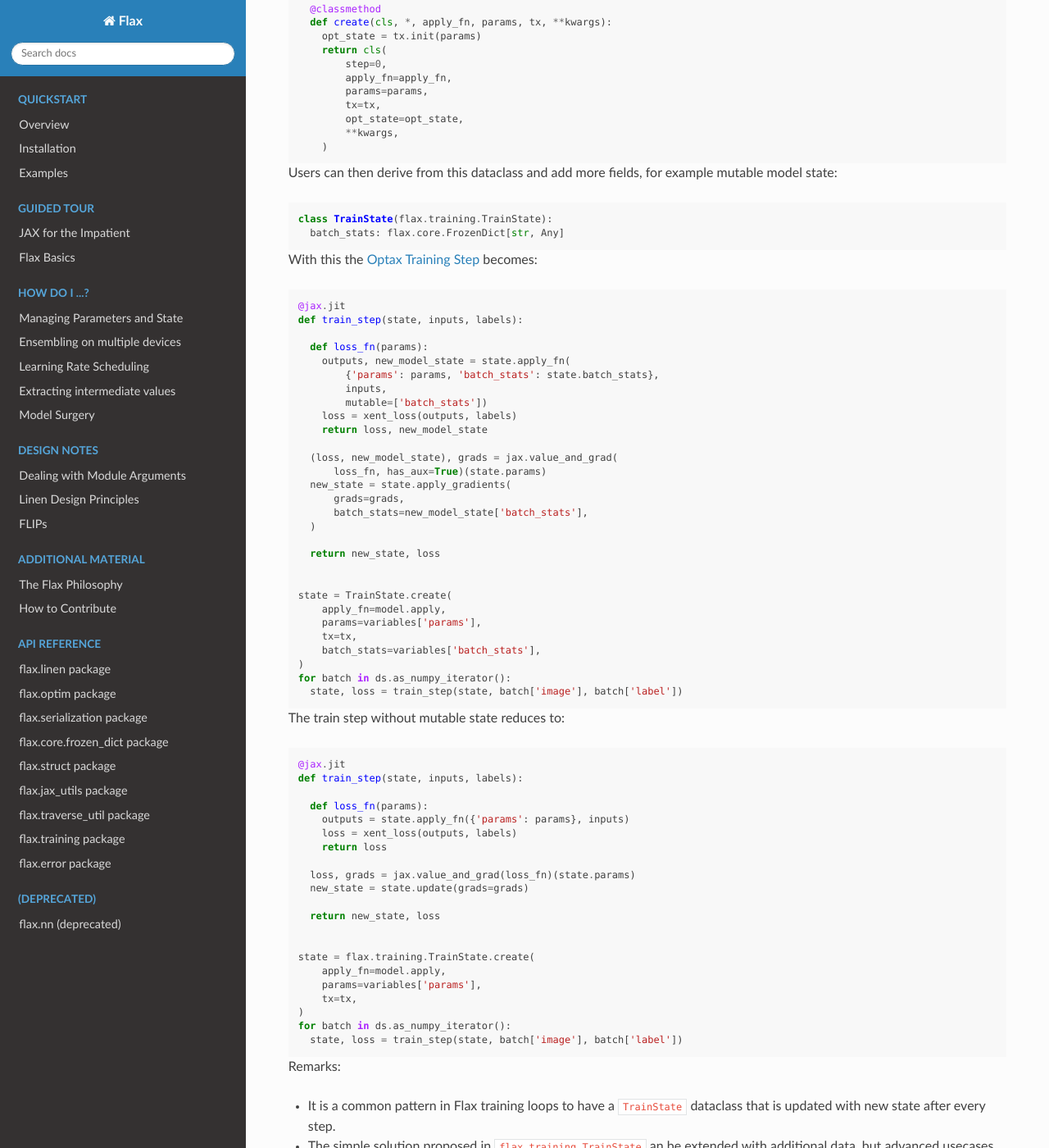
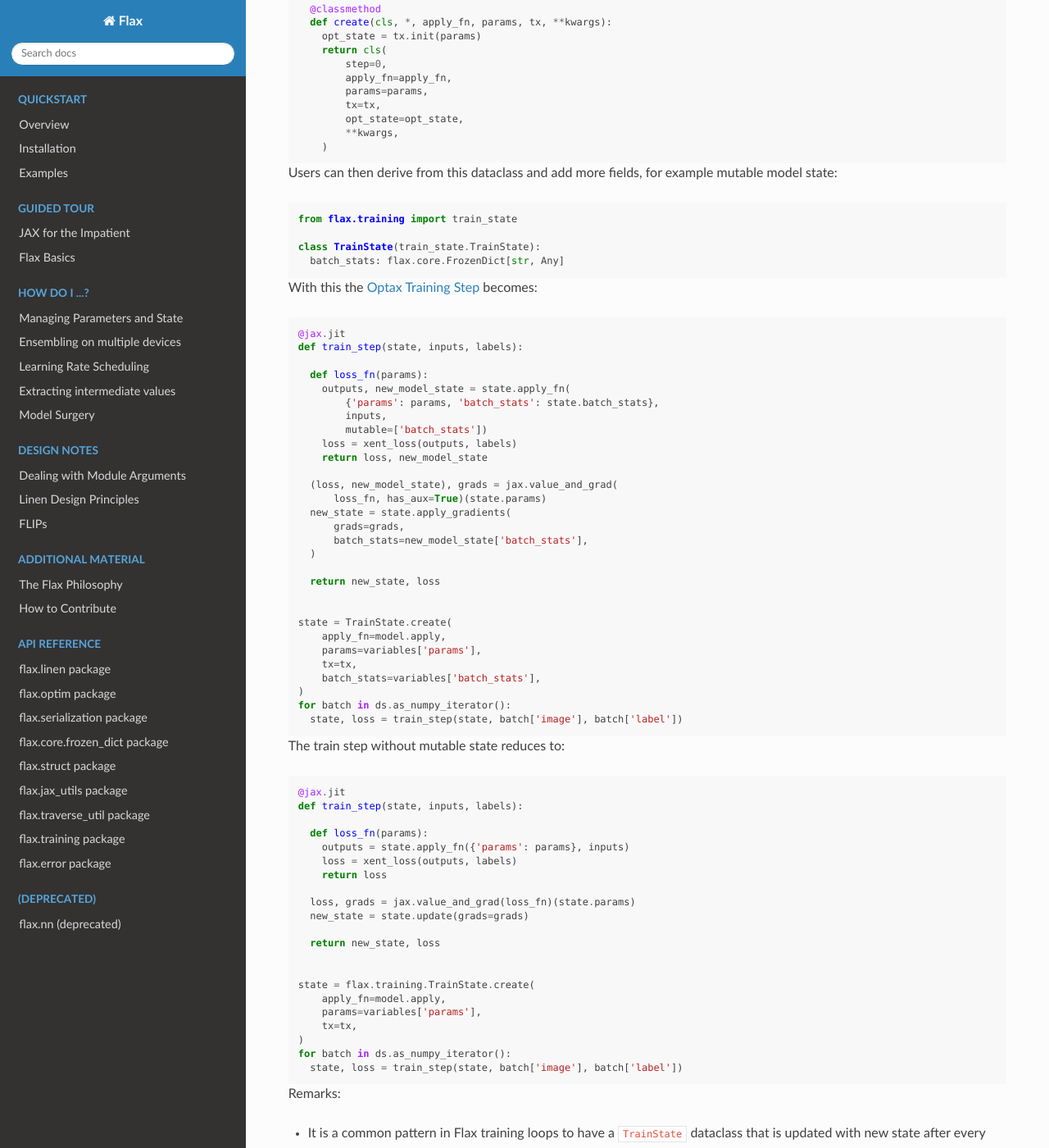
Before and after one commit to bortkomencw/flax, a Sphinx documentation site: the page built from docs/flip/1009-optimizer-api.md, in a window 1280 px wide and 1400 px high, scrolled down 4116 px. Shown: the whole window at 82% size. Built offline with Sphinx 7.4.7 and the Read the Docs theme 2.0.0, drawn with Linux system fonts in a browser that asks for light colours; some of the changed text lies outside the part shown.

Commit message:
Updates references to flax.training.train_state.

````diff
--- a/docs/flip/1009-optimizer-api.md
+++ b/docs/flip/1009-optimizer-api.md
@@ -183,6 +183,7 @@ reducing the number of arguments and getting rid of the `static_argnums`.
 
 We can define a `TrainState` dataclass that wraps the common pattern of updating
 the optimizer state and parameters by applying the gradients.
+
 ```python
 # Small helper class in flax.training
 class TrainState(flax.struct.PyTreeNode):
@@ -220,7 +221,9 @@ Users can then derive from this dataclass and add more fields, for example
 mutable model state:
 
 ```python
-class TrainState(flax.training.TrainState):
+from flax.training import train_state
+
+class TrainState(train_state.TrainState):
   batch_stats: flax.core.FrozenDict[str, Any]
 ```
 
@@ -288,10 +291,10 @@ Remarks:
 
 - It is a common pattern in Flax training loops to have a `TrainState` dataclass
   that is updated with new state after every step.
-- The simple solution proposed in `flax.training.TrainState` an be extended with
-  additional data, but advanced usecases (e.g. multiple different models and/or
-  optimizers) are not supported. Users should instead fork the dataclass and
-  re-implement it to their needs.
+- The simple solution proposed in `flax.training.train_state` an be extended
+  with additional data, but advanced usecases (e.g. multiple different models
+  and/or optimizers) are not supported. Users should instead fork the dataclass
+  and re-implement it to their needs.
 - As opposed to the `Optimizer` abstraction in the [previous API], the
   `TrainState` now directly contains the `.params`, without having to to through
   `.optimizer`
````
